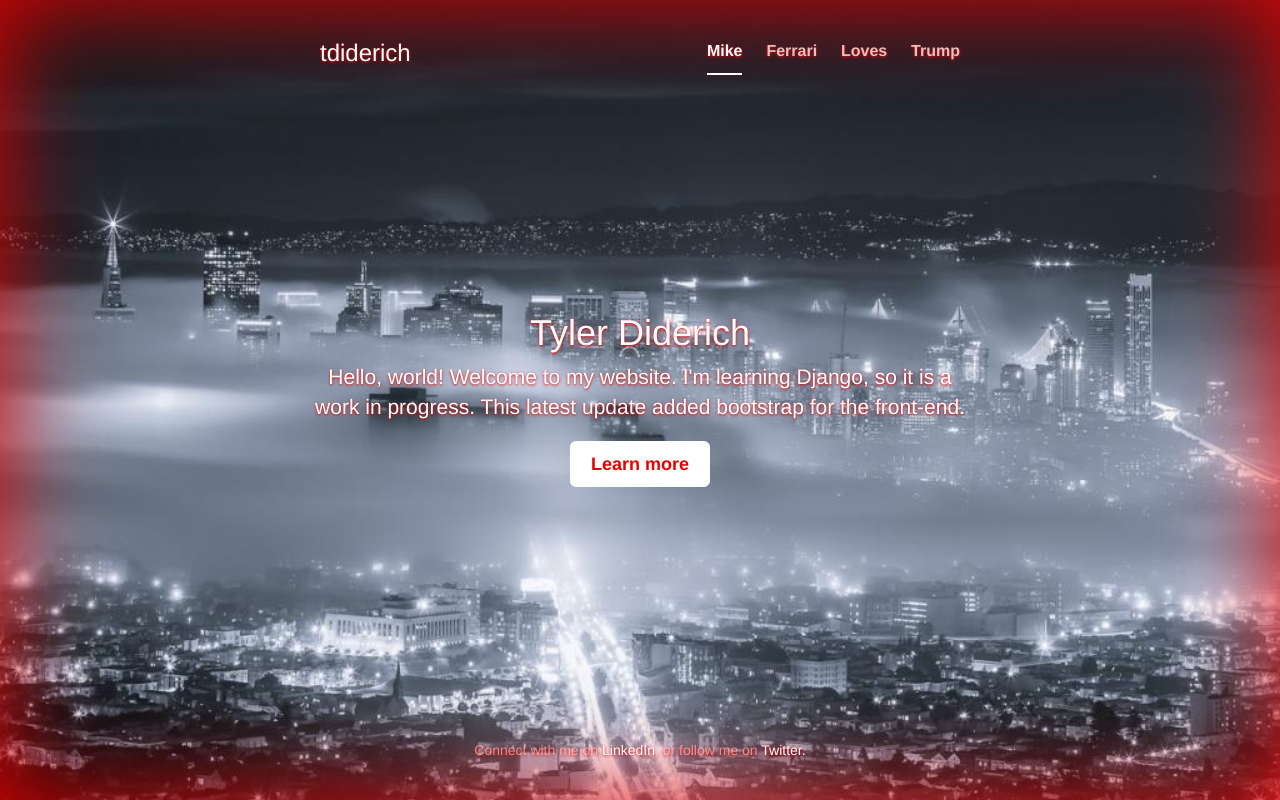
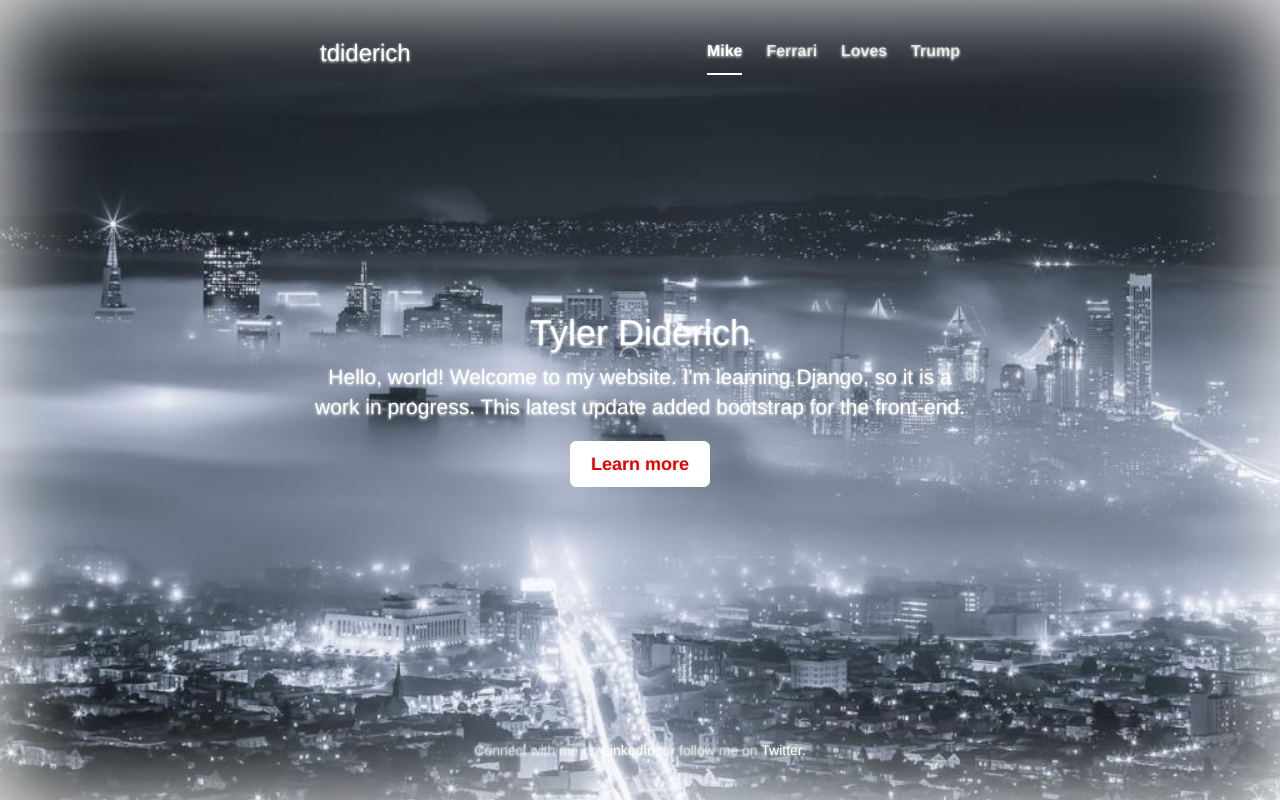
Before and after one commit to tdiderich/tdiderich_com, a Django app: page / in a window 1280 px wide. Run offline with Django 3.2, Linux system fonts and the light colour scheme; some libraries are stand-ins or nearby versions.

Commit message:
add background

```diff
--- a/django_project/static/css/cover.css
+++ b/django_project/static/css/cover.css
@@ -39,7 +39,7 @@ body {
   height: 100%;
   color: #fff;
   text-align: center;
-  text-shadow: 0 1px 3px rgba(230, 0, 0, 1);
+  text-shadow: 0 1px 3px rgba(255, 255, 255, 1);
 }
 
 
@@ -49,8 +49,8 @@ body {
   width: 100%;
   height: 100%; /* For at least Firefox */
   min-height: 100%;
-  -webkit-box-shadow: inset 0 0 100px rgba(230, 0, 0, 1);
-          box-shadow: inset 0 0 100px rgba(230, 0, 0, 1);
+  -webkit-box-shadow: inset 0 0 100px rgba(255, 255, 255, 1);
+          box-shadow: inset 0 0 100px rgba(255, 255, 255, 1);
 }
 .site-wrapper-inner {
   display: table-cell;
```
